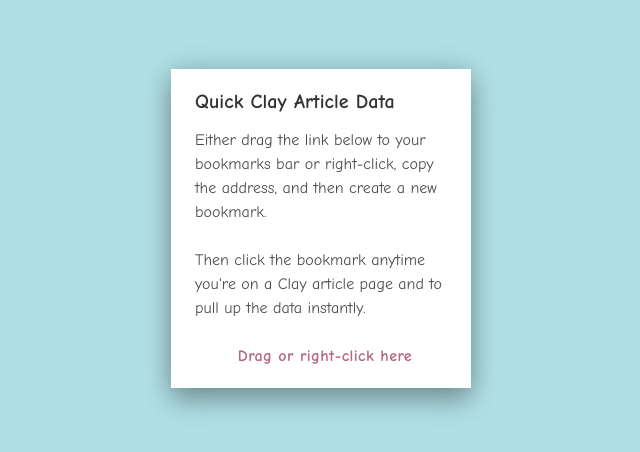
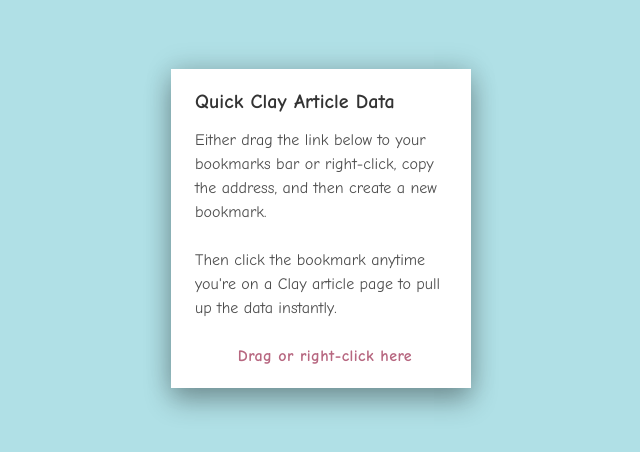
Before and after one commit to byronhulcher/clay-article-data-bookmarklet, a plain HTML site: page index.html in a window 1280 px wide. Shown: the part 172-624 px from the top of the page, 319-959 px from the left. Drawn offline with Linux system fonts and the light colour scheme.

Commit message:
og:image and text

```diff
--- a/index.html
+++ b/index.html
@@ -4,7 +4,7 @@
 <meta property="og:url" content="https://byronhulcher.github.io/clay-article-data-bookmarklet/" />
 <meta property="og:title" content="Quick Clay Article Data" />
 <meta property="og:description" content="Bookmarklet to easily open up the data for a Clay article" />
-<meta property="og:image" content="https://byronhulcher.github.io/clay-article-data-bookmarklet/clay-thing.w300.png" />
+<meta property="og:image" content="clay-thing.w300.png" />
 <link rel='shortcut icon' type='image/x-icon' href='favicon.ico' />
 <style>
 	body {
@@ -224,7 +224,7 @@
 				<div class="dialogContentTitle">Quick Clay Article Data</div>
 				<div class="dialogContentBody">Either drag the link below to your bookmarks bar or right-click, copy the address, and then create a new bookmark.
 <br><br>
-					Then click the bookmark anytime you're on a Clay article page and to pull up the data instantly.</div>
+					Then click the bookmark anytime you're on a Clay article page to pull up the data instantly.</div>
 				</div>
 		 			<!-- Dialog action bar -->
 		 			<div class="dialogActionBar">
```
